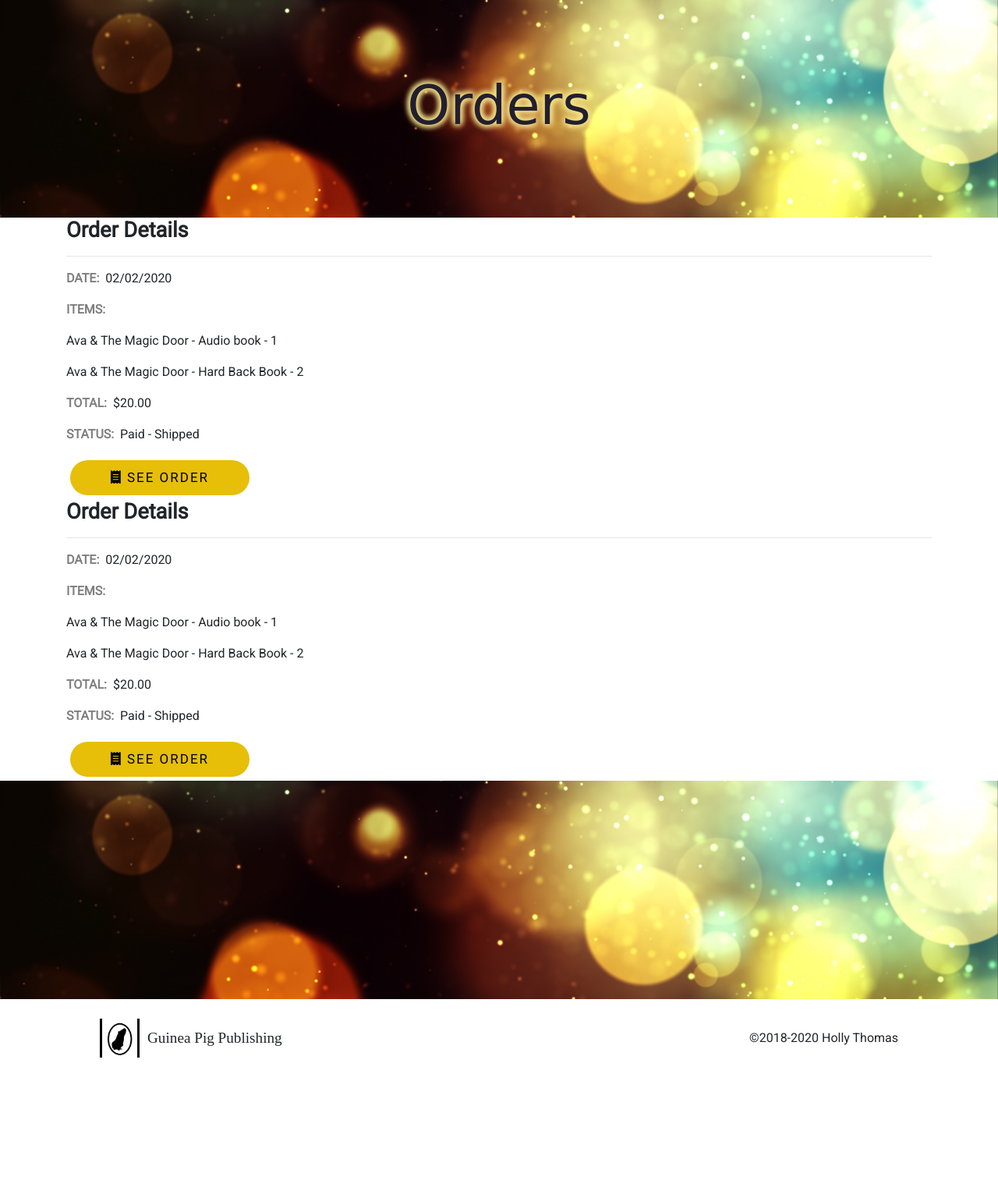
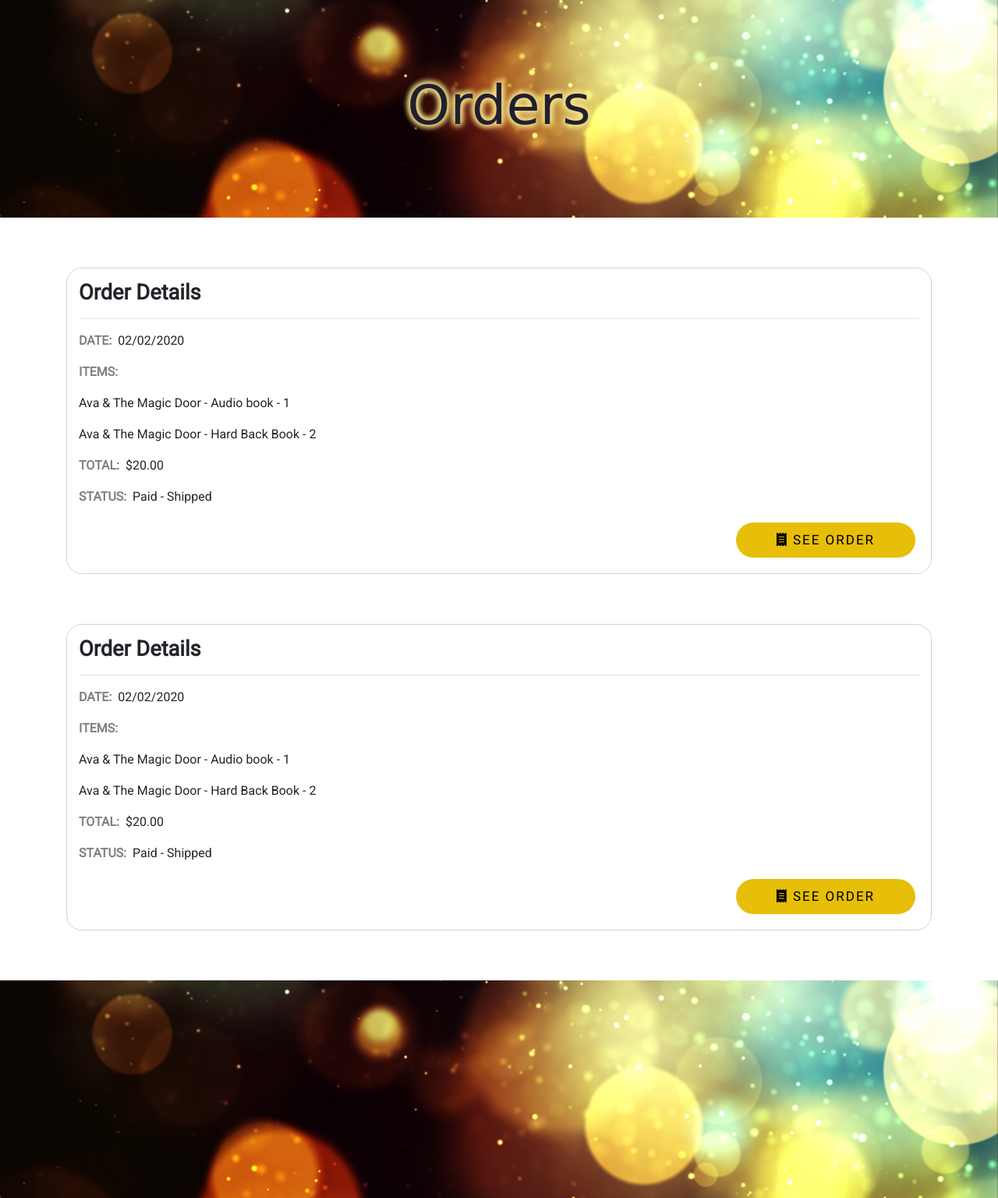
Before and after one commit to Code-Institute-Submissions/Author-Site, a Django app: page /profile/orders in a window 1280 px wide. Shown: the part 166-1702 px from the top of the page at 78% size. Before the commit the page ends 1522 px from the top, so only its background shows below. Run offline with Django 3.2, Linux system fonts and the light colour scheme; the visitor is signed in with stand-in values (Sample User, id 1); some libraries are stand-ins or nearby versions; some web fonts are replaced.

Commit message:
order table changed to order div for consistency - comments in the css to break up code

```diff
--- a/profiles/static/profiles/css/profiles.css
+++ b/profiles/static/profiles/css/profiles.css
@@ -1,3 +1,5 @@
+/* ----------------------- ORDERS */
+
 .order-detail-container {
     border: 1px solid lightgrey;
     margin: 5vw 0;
@@ -42,7 +44,7 @@
     margin-bottom: 10vw;
 }
 
-
+/* ----------------------- MEDIA QUERIES */
 
 @media (min-width: 992px) {
     .empty-orders-container {
--- a/profiles/templates/profiles/orders.html
+++ b/profiles/templates/profiles/orders.html
@@ -25,8 +25,8 @@
             <div class="container">
 
                 {% for order in user_orders %}
-                <!-- ORDER TABLE -->
-                <div class="order-table-container">
+                <!-- ORDER DETAILS -->
+                <div class="order-detail-container">
 
                     <div>
                         <h4 class="order-heading">Order Details</h4>
```
